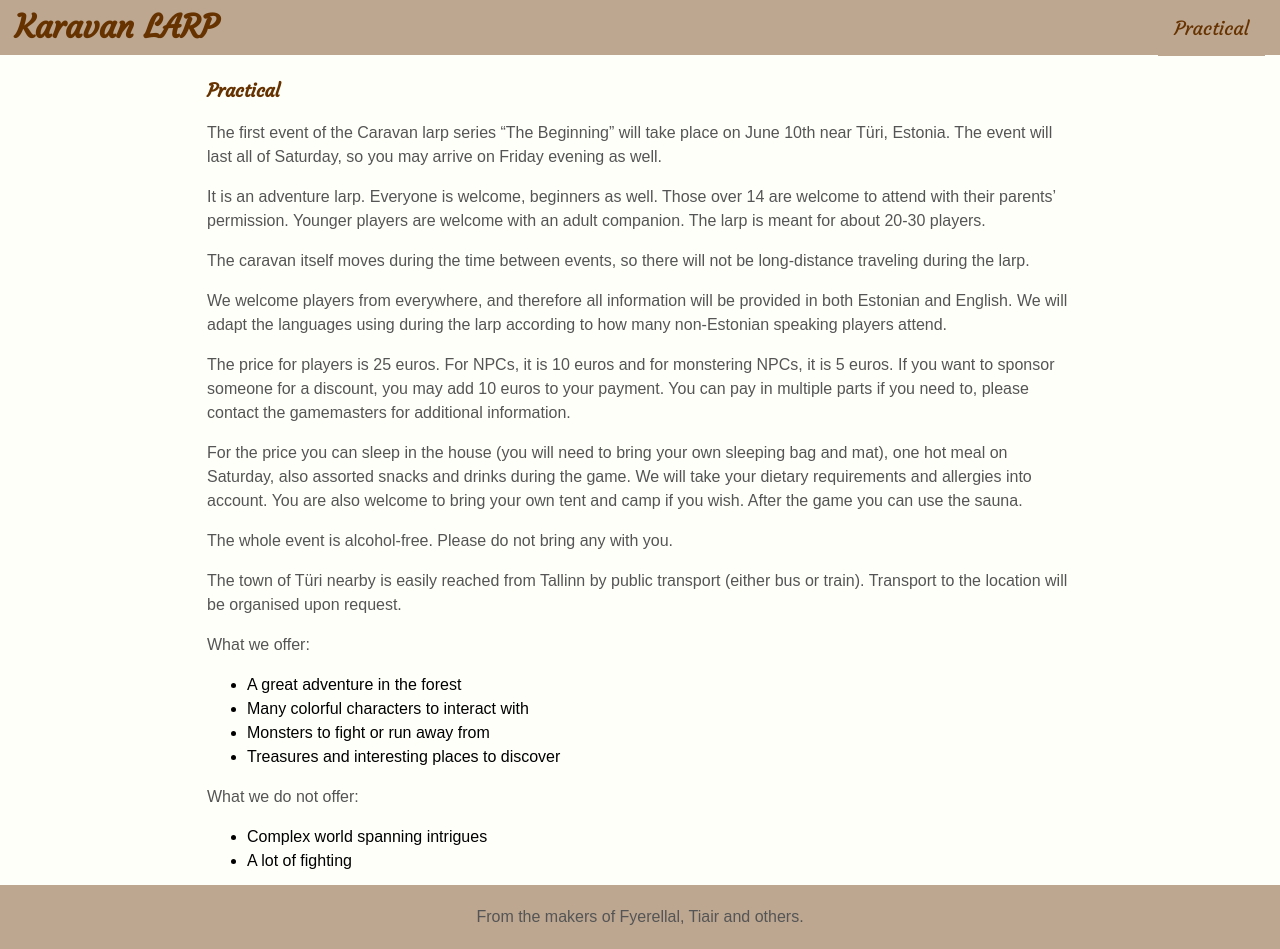
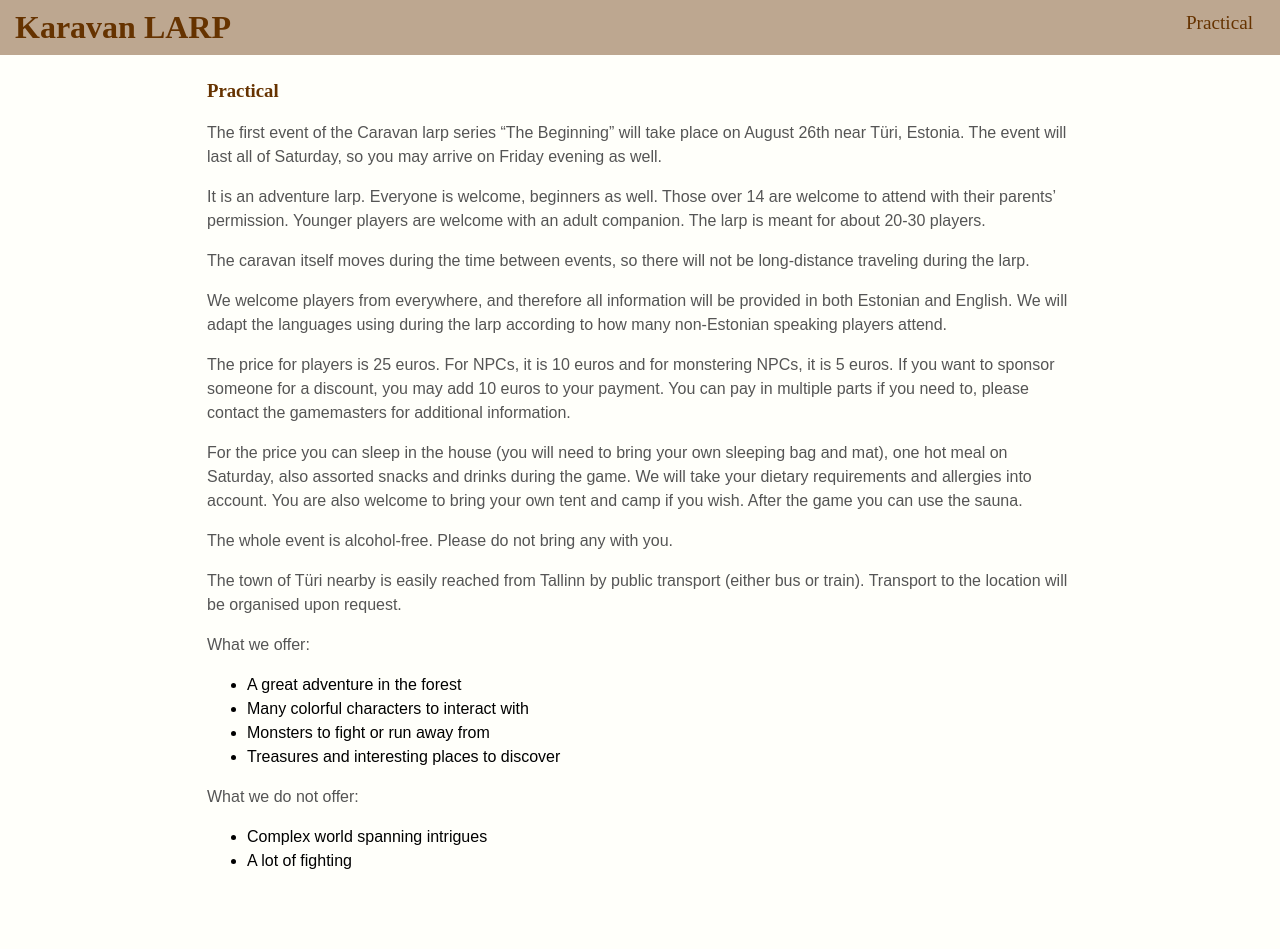
Before and after one commit to karavanlarp/karavanlarp.github.io, a Jekyll site: the page built from practical.md, in a window 1280 px wide and 949 px high. Built offline with Jekyll 4.4.1, drawn with Linux system fonts in a browser that asks for light colours; some web fonts are replaced.

Commit message:
remove footer, change fancy font

```diff
--- a/_layouts/default.html
+++ b/_layouts/default.html
@@ -4,7 +4,7 @@
 		<meta http-equiv="Content-Type" content="text/html; charset=utf-8">
 		<title>{{ page.title }}</title>
 		<link rel="stylesheet" type="text/css" href="/css/main.css">
-		<link href="https://fonts.googleapis.com/css?family=Courgette" rel="stylesheet">
+		<link href="https://fonts.googleapis.com/css?family=Kurale" rel="stylesheet">
 
 		<script>
 			function drop() {
@@ -54,11 +54,5 @@
 			</div>
 		</div>
 
-		<footer id="footer">
-			<div class="innertube">
-				<p>From the makers of Fyerellal, Tiair and others.</p>
-			</div>
-		</footer>
-
 	</body>
 </html>
--- a/css/main.css
+++ b/css/main.css
@@ -18,27 +18,18 @@ body {
 	margin: 0;
 	padding-top: 15px;
 	display: inline-block;
-	font-family: 'Courgette', cursive;
+	font-family: 'Kurale', serif;
 	color: #663300;
 }
 
 h3 {
-	font-family: 'Courgette', cursive;
+	font-family: 'Kurale', serif;
 	color: #663300;
 }
 
 #main {
 	float: left;
 	width: 100%;
-}
-
-#footer {
-	position: fixed;
-    bottom: 0;
-	width: 100%;
-	background: #BDA790;
-	text-align: center;
-	padding: 4px 0;
 }
 
 #wrapper {
@@ -58,11 +49,11 @@ h3 {
 }
 
 .dropbtn {
-    font-family: 'Courgette', cursive;
+    font-family: 'Kurale', serif;
 	font-size: 1.2em;
 	background: #BDA790;
 	color: #663300;
-    padding: 16px;
+    padding: 12px;
     border: none;
     cursor: pointer;
 }
@@ -81,7 +72,7 @@ h3 {
 .dropdown-content {
     display: none;
     position: absolute;
-	font-family: 'Courgette', cursive;
+	font-family: 'Kurale', serif;
     background-color: #f9f9f9;
     min-width: 160px;
     overflow: auto;
@@ -108,4 +99,5 @@ p {
 a {
 	color:#663300;
 	text-decoration: none;
+	font-weight: bold;
 }
--- a/practical.md
+++ b/practical.md
@@ -4,7 +4,7 @@ title: Karavan LARP
 ---
 ### Practical
 
-The first event of the Caravan larp series “The Beginning” will take place on June 10th near Türi, Estonia. The event will last all of Saturday, so you may arrive on Friday evening as well.
+The first event of the Caravan larp series “The Beginning” will take place on August 26th near Türi, Estonia. The event will last all of Saturday, so you may arrive on Friday evening as well.
 
 It is an adventure larp. Everyone is welcome, beginners as well. Those over 14 are welcome to attend with their parents’ permission. Younger players are welcome with an adult companion. The larp is meant for about 20-30 players.
 
```
Also changed, not shown: img/Fyerellal_4_40.JPG (added), img/Fyerellal_6_30.JPG (added), img/Fyerellal_I_108.jpg (added), img/Thanaria_6_34.JPG (added).
